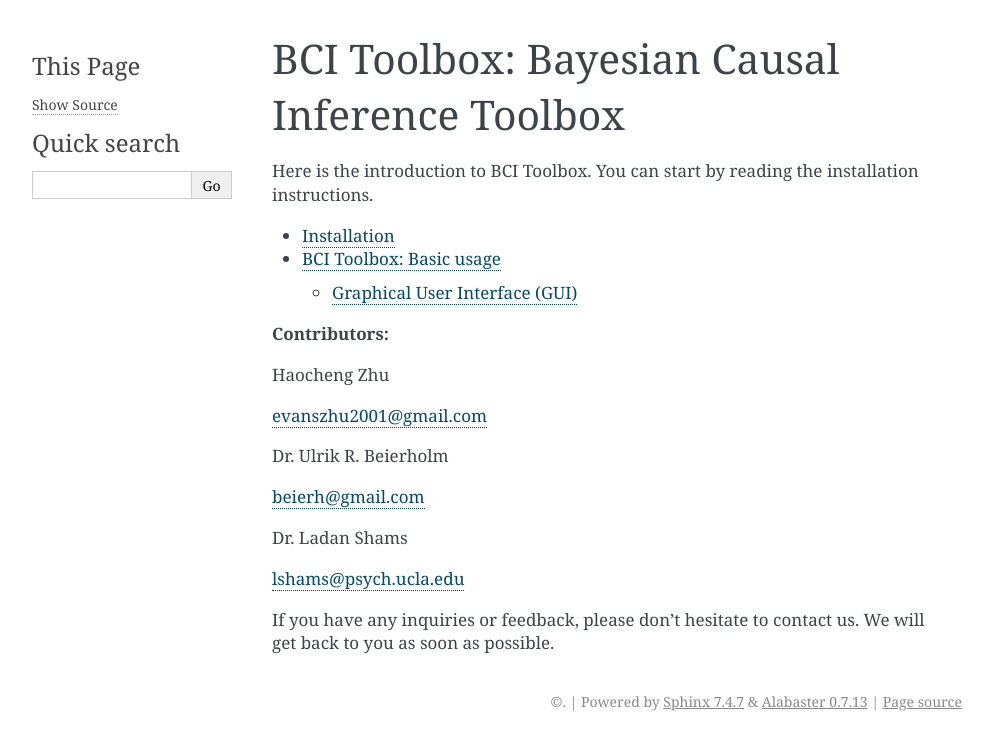
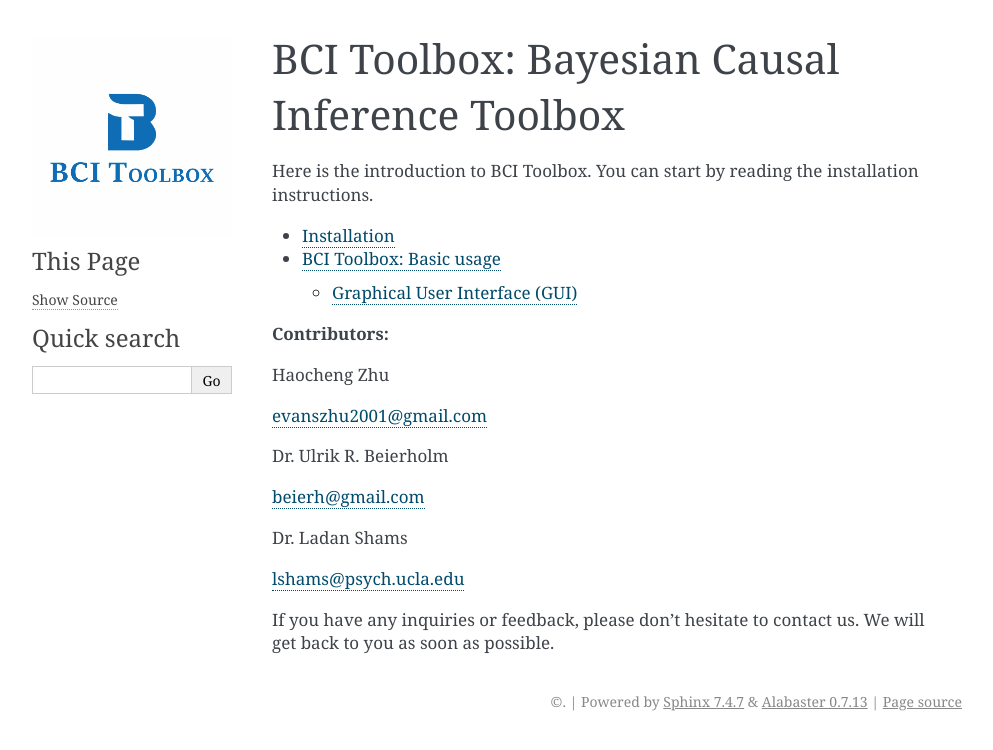
Before and after one commit to evans1112/bcitoolboxrmd, a Sphinx documentation site: the page built from docs/index.rst, in a window 1280 px wide. Shown: the top 750 px of the page, without its empty margins (148-1141 px from the left). Built offline with Sphinx 7.4.7, drawn with Linux system fonts in a browser that asks for light colours.

Commit message:
Update conf.py

```diff
--- a/docs/conf.py
+++ b/docs/conf.py
@@ -14,4 +14,4 @@ extensions = [
 html_theme = "alabaster"
 
 
-html_logo = '_static/BCI.png'
+html_logo = '_static/BCI.jpg'
```
